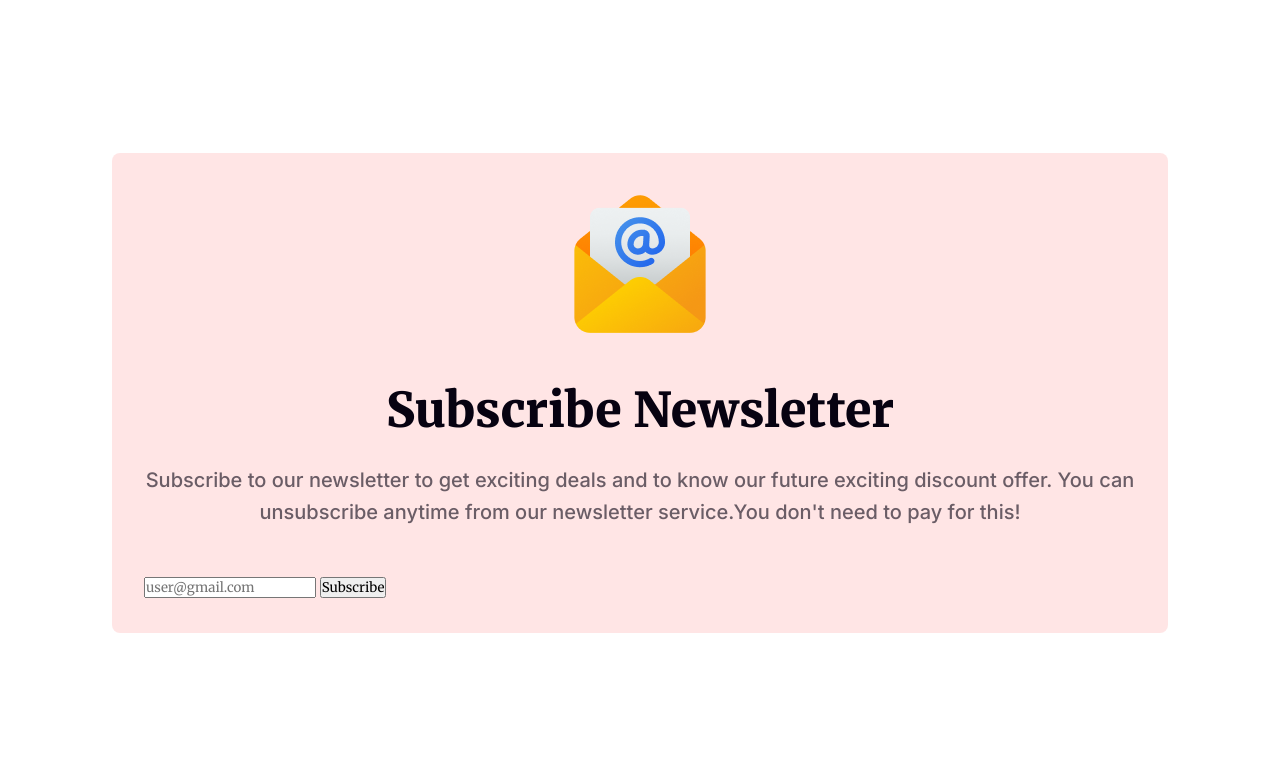
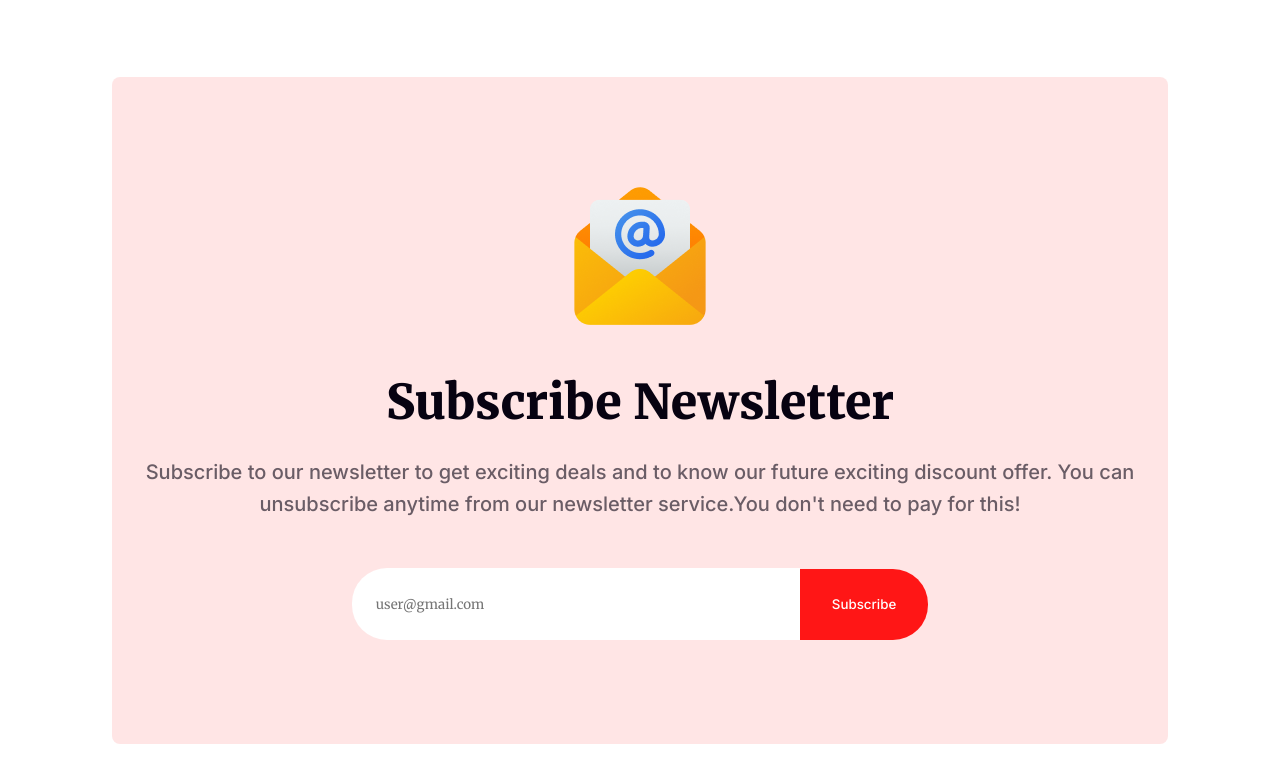
Before and after one commit to rafhan59/b9a1-1520, a plain HTML site: page index.html in a window 1280 px wide. Shown: the part 5073-5856 px from the top of the page. Before the commit the page ends 5706 px from the top, so only its background shows below. Drawn offline with Linux system fonts and the light colour scheme.

Commit message:
Footer left

```diff
--- a/index.html
+++ b/index.html
@@ -114,7 +114,7 @@
                     <div class="subscribe-form">
                         <form action="" id="email">
                             <input type="text" placeholder="user@gmail.com" name="email">
-                            <button type="submit">Subscribe</button>
+                            <button class="btn" type="submit">Subscribe</button>
                         </form>
                     </div>
                 </div>
@@ -123,6 +123,12 @@
 
 
     </main>
-    <footer></footer>
+    <footer id="foot">
+        <div class="content container">
+            <div class="top"></div>
+            <div class="middle"></div>
+            <div class="bottom"></div>
+        </div>
+    </footer>
 </body>
 </html>
--- a/style.css
+++ b/style.css
@@ -364,14 +364,15 @@ header{
 .newsletter{
     margin-top: 9.75rem;
     background-image: linear-gradient(0deg, rgba(255, 0, 0, 0.1), rgba(255, 0, 0, 0.10));
-    height: 30rem;
+    height: auto;
     border-radius: 0.5rem;
     display: flex;
     justify-content: center;
     align-items: center;
+    margin: 5rem 0;
 }
 .subscribe{
-
+    margin: 6.5rem 0;
 }
 .subscribe img{
     display: block;
@@ -385,3 +386,28 @@ header{
     max-width: 62rem;
     margin-bottom: 3rem;
 }
+
+form{
+    display: flex;
+    justify-content: center;
+    align-items: center;
+    /* padding-bottom: 6rem; */
+}
+form > input{
+    width: 28rem;
+    height: 4.5rem;
+    padding: 1.5rem;
+    border: none;
+    border-top-left-radius: 35px;
+    border-bottom-left-radius: 35px;
+    /* border-radius: 50px; */
+}
+form .btn{
+    border: none;
+    padding: 1.71875rem 2rem;
+    border-radius: 0;
+    font-family: 'Inter', sans-serif;
+    text-transform: capitalize;
+    border-top-right-radius: 35px;
+    border-bottom-right-radius: 35px;
+}
```
